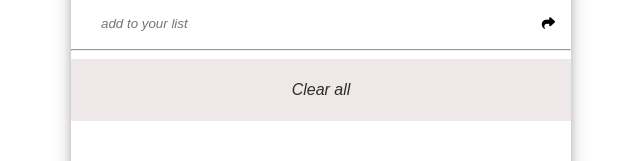
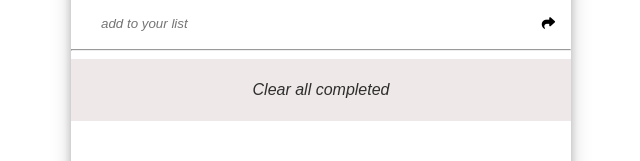
Before and after one commit to Roland-Ntwali/To-Do-list, a website built with webpack: page src/index.html in a window 1280 px wide. Shown: the part 278-439 px from the top of the page, without its empty margins (319-959 px from the left). Built offline with nearby package versions, Linux system fonts and the light colour scheme.

Commit message:
change button text

```diff
--- a/src/index.html
+++ b/src/index.html
@@ -40,7 +40,7 @@
 
           <div class="clear">
             <button type="button" id="clear-completed" class="clear-completed">
-              Clear all
+              Clear all completed
             </button>
           </div>
         </section>
```
